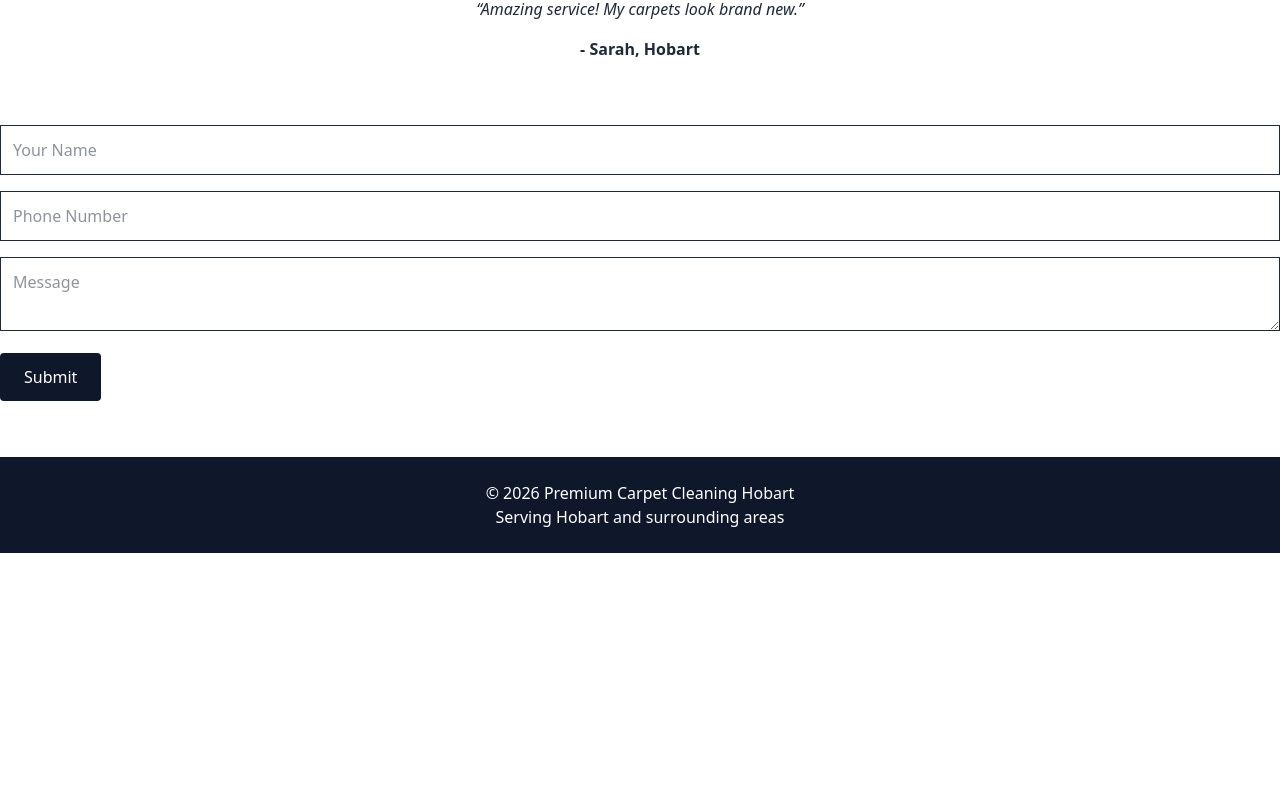
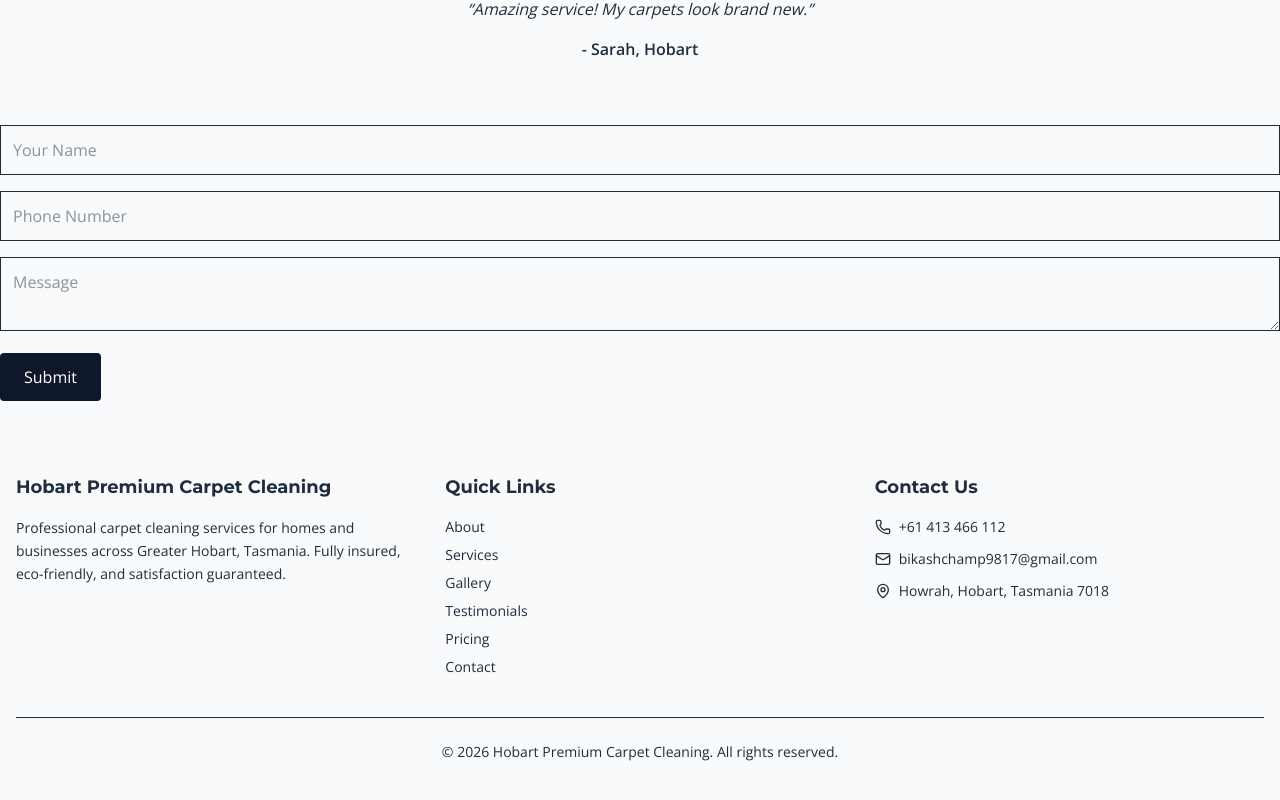
Before and after one commit to Babita2023/hobart-carpet-cleaning, a Next.js app: page / in a window 1280 px wide. Shown: the part 2087-2887 px from the top of the page. Before the commit the page ends 2640 px from the top, so only its background shows below. Built offline with nearby package versions, Linux system fonts and the light colour scheme.

Commit message:
Edit Footer Section

```diff
--- a/package.json
+++ b/package.json
@@ -18,9 +18,9 @@
     "zod": "^4.3.6"
   },
   "devDependencies": {
-    "@tailwindcss/postcss": "^4",
+    "@tailwindcss/postcss": "^4.2.1",
     "eslint": "^9",
     "eslint-config-next": "16.1.6",
-    "tailwindcss": "^4"
+    "tailwindcss": "^4.2.1"
   }
 }
--- a/src/app/globals.css
+++ b/src/app/globals.css
@@ -1,26 +1,79 @@
+/* 1️⃣ Google Fonts MUST be first */
+@import url('https://fonts.googleapis.com/css2?family=Montserrat:wght@400;500;600;700;800&family=Open+Sans:wght@400;500;600&display=swap');
+
+/* 2️⃣ Tailwind import comes next */
 @import "tailwindcss";
 
-/* :root {
-  --background: #ffffff;
-  --foreground: #171717;
+/* 3️⃣ Then your CSS variables */
+:root {
+  --background: 210 20% 98%;
+  --foreground: 213 30% 18%;
+
+  --card: 0 0% 100%;
+  --card-foreground: 213 30% 18%;
+
+  --primary: 211 84% 40%;
+  --secondary: 210 60% 95%;
+  --accent: 38 92% 55%;
+
+  --radius: 0.5rem;
+
+  --hero-gradient: linear-gradient(135deg, hsl(211 84% 30%) 0%, hsl(211 84% 45%) 50%, hsl(200 80% 50%) 100%);
+  --section-gradient: linear-gradient(180deg, hsl(210 60% 95%) 0%, hsl(0 0% 100%) 100%);
+  --cta-gradient: linear-gradient(135deg, hsl(38 92% 50%) 0%, hsl(30 95% 55%) 100%);
+
+  --shadow-card: 0 4px 24px -4px hsl(211 84% 40% / 0.1);
+  --shadow-card-hover: 0 8px 32px -4px hsl(211 84% 40% / 0.18);
+  --shadow-cta: 0 4px 16px hsl(38 92% 55% / 0.4);
 }
 
-@theme inline {
-  --color-background: var(--background);
-  --color-foreground: var(--foreground);
-  --font-sans: var(--font-geist-sans);
-  --font-mono: var(--font-geist-mono);
+/* Dark mode */
+.dark {
+  --background: 213 30% 10%;
+  --foreground: 210 20% 95%;
+  --card: 213 30% 14%;
+  --card-foreground: 210 20% 95%;
+  --primary: 211 84% 55%;
+  --secondary: 213 25% 20%;
+  --accent: 38 92% 55%;
 }
 
-@media (prefers-color-scheme: dark) {
-  :root {
-    --background: #0a0a0a;
-    --foreground: #ededed;
-  }
+/* Global styles */
+body {
+  background: hsl(var(--background));
+  color: hsl(var(--foreground));
+  font-family: "Open Sans", sans-serif;
+  -webkit-font-smoothing: antialiased;
+  -moz-osx-font-smoothing: grayscale;
+  margin: 0;
+  padding: 0;
 }
 
-body {
-  background: var(--background);
-  color: var(--foreground);
-  font-family: Arial, Helvetica, sans-serif;
-} */
+h1, h2, h3, h4, h5, h6 {
+  font-family: "Montserrat", sans-serif;
+}
+
+/* Utilities */
+.hero-gradient {
+  background: var(--hero-gradient);
+}
+
+.section-gradient {
+  background: var(--section-gradient);
+}
+
+.cta-gradient {
+  background: var(--cta-gradient);
+}
+
+.shadow-card {
+  box-shadow: var(--shadow-card);
+}
+
+.shadow-card-hover {
+  box-shadow: var(--shadow-card-hover);
+}
+
+.shadow-cta {
+  box-shadow: var(--shadow-cta);
+}
--- a/src/components/Footer.jsx
+++ b/src/components/Footer.jsx
@@ -1,8 +1,46 @@
-export default function Footer() {
-  return (
-    <footer className="bg-slate-900 text-white p-6 mt-10 text-center ">
-      <p>© 2026 Premium Carpet Cleaning Hobart</p>
-      <p>Serving Hobart and surrounding areas</p>
-    </footer>
-  );
-}
+
+import { Phone, Mail, MapPin } from "lucide-react";
+
+const Footer = () => (
+  <footer className="bg-foreground text-primary-foreground py-14">
+    <div className="container mx-auto px-4">
+      <div className="grid md:grid-cols-3 gap-10 mb-10">
+        <div>
+          <h3 className="font-heading font-bold text-lg mb-4">Hobart Premium Carpet Cleaning</h3>
+          <p className="text-primary-foreground/70 text-sm leading-relaxed">
+            Professional carpet cleaning services for homes and businesses across Greater Hobart, Tasmania. Fully insured, eco-friendly, and satisfaction guaranteed.
+          </p>
+        </div>
+        <div>
+          <h3 className="font-heading font-bold text-lg mb-4">Quick Links</h3>
+          <div className="space-y-2">
+            {["About", "Services", "Gallery", "Testimonials", "Pricing", "Contact"].map((l) => (
+              <a key={l} href={`#${l.toLowerCase()}`} className="block text-sm text-primary-foreground/70 hover:text-primary-foreground transition-colors">
+                {l}
+              </a>
+            ))}
+          </div>
+        </div>
+        <div>
+          <h3 className="font-heading font-bold text-lg mb-4">Contact Us</h3>
+          <div className="space-y-3 text-sm">
+            <a href="tel:0413466112" className="flex items-center gap-2 text-primary-foreground/70 hover:text-primary-foreground">
+              <Phone className="w-4 h-4" /> +61 413 466 112
+            </a>
+            <a href="mailto:bikashchamp9817@gmail.com" className="flex items-center gap-2 text-primary-foreground/70 hover:text-primary-foreground">
+              <Mail className="w-4 h-4" /> bikashchamp9817@gmail.com
+            </a>
+            <div className="flex items-center gap-2 text-primary-foreground/70">
+              <MapPin className="w-4 h-4" /> Howrah, Hobart, Tasmania 7018
+            </div>
+          </div>
+        </div>
+      </div>
+      <div className="border-t border-primary-foreground/20 pt-6 text-center text-sm text-primary-foreground/50">
+        © {new Date().getFullYear()} Hobart Premium Carpet Cleaning. All rights reserved.
+      </div>
+    </div>
+  </footer>
+);
+
+export default Footer;
--- /dev/null
+++ b/tailwind.config.js
@@ -0,0 +1,26 @@
+/** @type {import('tailwindcss').Config} */
+const config = {
+  content: [
+    "./src/app/**/*.{js,ts,jsx,tsx,mdx}",
+    "./src/components/**/*.{js,ts,jsx,tsx,mdx}",
+  ],
+  theme: {
+    extend: {
+      colors: {
+        background: "hsl(var(--background))",
+        foreground: "hsl(var(--foreground))",
+        card: "hsl(var(--card))",
+        primary: "hsl(var(--primary))",
+        secondary: "hsl(var(--secondary))",
+        accent: "hsl(var(--accent))",
+      },
+      fontFamily: {
+        heading: ["Montserrat", "sans-serif"],
+        body: ["Open Sans", "sans-serif"],
+      },
+    },
+  },
+  plugins: [],
+};
+
+export default config;
```
Also changed, not shown: src/app/page.js (+9 -0 lines), 1 other file (tests, documents, lock files or other folders).
